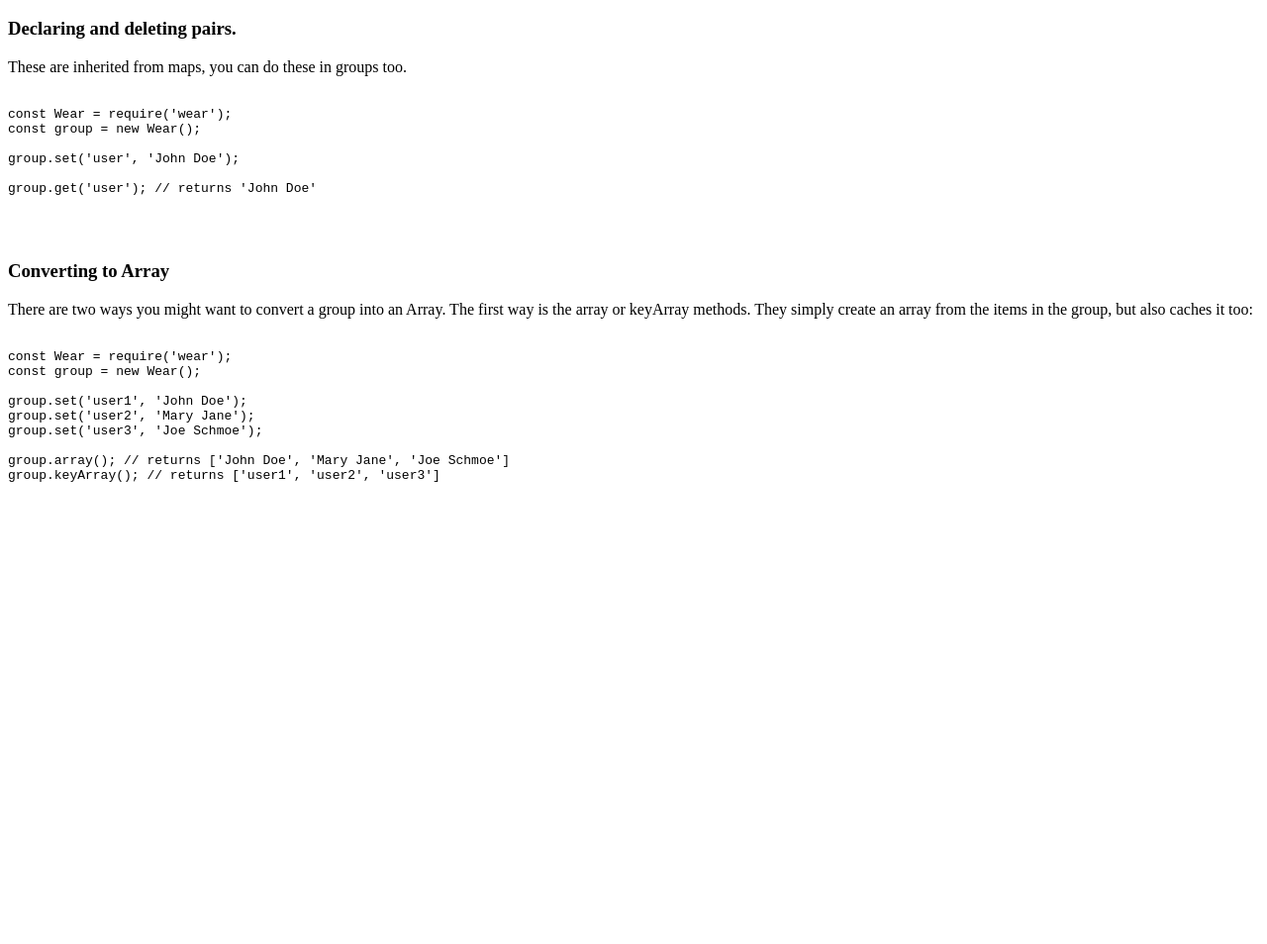
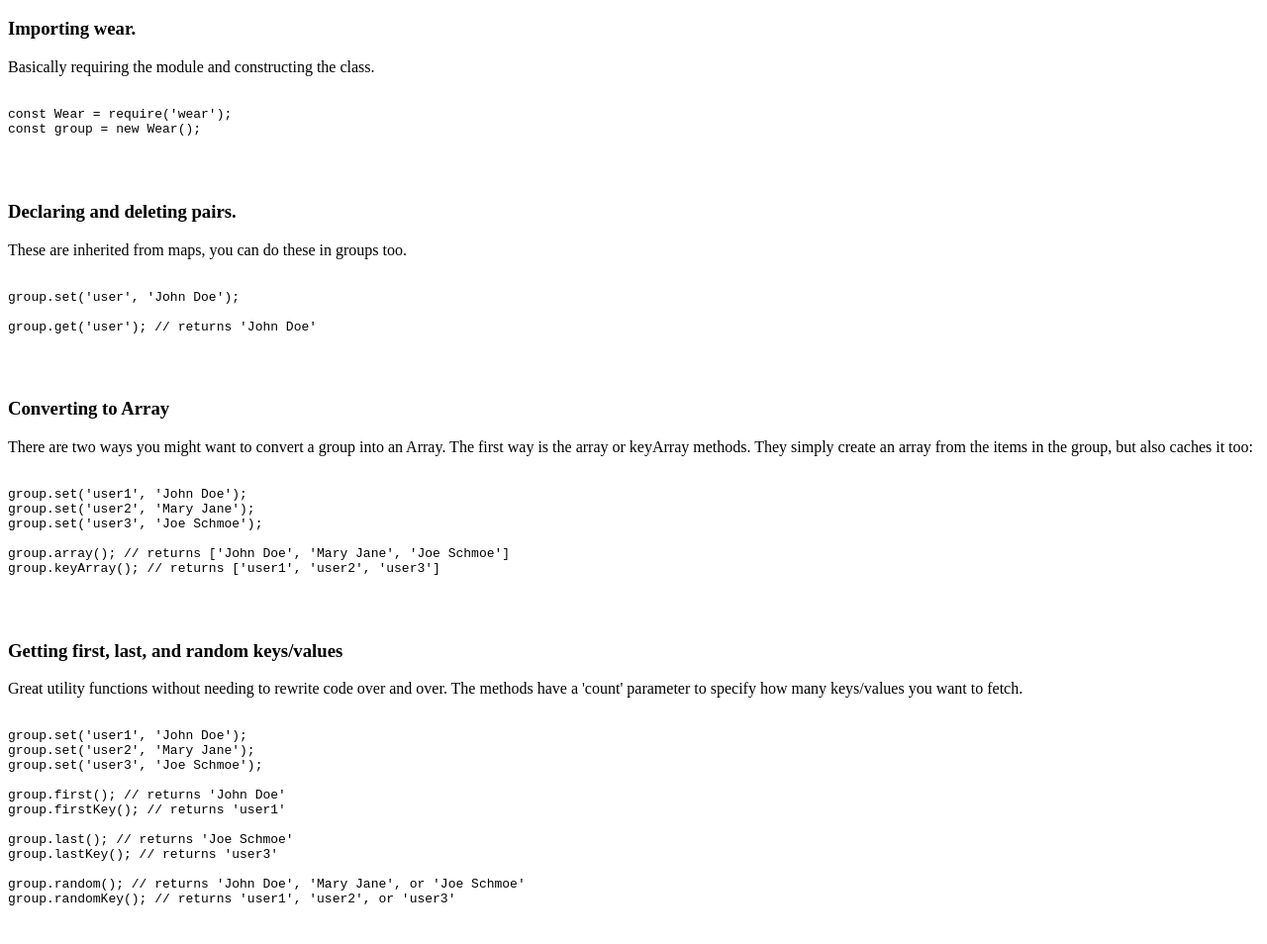
Before and after one commit to aidenybai/grumpy, a plain HTML site: page docs/content/examples.html in a window 1280 px wide. Shown: the part 48-1002 px from the top of the page at 99% size. Before the commit the page ends 800 px from the top, so only its background shows below. Drawn offline with Linux system fonts and the light colour scheme.

Commit message:
Update examples.html

```diff
--- a/docs/content/examples.html
+++ b/docs/content/examples.html
@@ -62,12 +62,16 @@
         <div class="row">
             <div class="col span-2">
                 <div class="space-bottom-md">
+                    <h3 class="no-space-top">Importing wear.</h3>
+                    <p>Basically requiring the module and constructing the class.</p>
+                    <pre><code>
+const Wear = require('wear');
+const group = new Wear();
+                    </code></pre>
+                    <br>
                     <h3 class="no-space-top">Declaring and deleting pairs.</h3>
                     <p>These are inherited from maps, you can do these in groups too.</p>
                     <pre><code>
-const Wear = require('wear');
-const group = new Wear();
-
 group.set('user', 'John Doe');
 
 group.get('user'); // returns 'John Doe'
@@ -76,15 +80,29 @@ group.get('user'); // returns 'John Doe'
                     <h3 class="no-space-top">Converting to Array</h3>
                     <p>There are two ways you might want to convert a group into an Array. The first way is the array or keyArray methods. They simply create an array from the items in the group, but also caches it too:</p>
                     <pre><code>
-const Wear = require('wear');
-const group = new Wear();
-
 group.set('user1', 'John Doe');
 group.set('user2', 'Mary Jane');
 group.set('user3', 'Joe Schmoe');
 
 group.array(); // returns ['John Doe', 'Mary Jane', 'Joe Schmoe']
 group.keyArray(); // returns ['user1', 'user2', 'user3']
+                    </code></pre>
+                    <br>
+                    <h3 class="no-space-top">Getting first, last, and random keys/values</h3>
+                    <p>Great utility functions without needing to rewrite code over and over. The methods have a 'count' parameter to specify how many keys/values you want to fetch.</p>
+                    <pre><code>
+group.set('user1', 'John Doe');
+group.set('user2', 'Mary Jane');
+group.set('user3', 'Joe Schmoe');
+
+group.first(); // returns 'John Doe'
+group.firstKey(); // returns 'user1'
+
+group.last(); // returns 'Joe Schmoe'
+group.lastKey(); // returns 'user3'
+
+group.random(); // returns 'John Doe', 'Mary Jane', or 'Joe Schmoe'
+group.randomKey(); // returns 'user1', 'user2', or 'user3'
                     </code></pre>
                 </div>
             </div>
```
